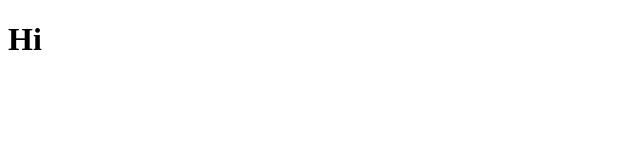
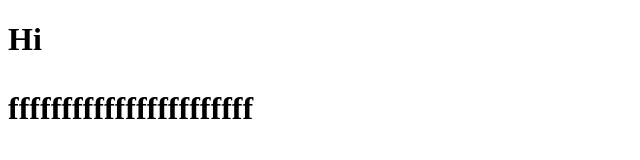
Before and after one commit to mdmonir56300/git-test, a plain HTML site: page index.html in a window 1280 px wide. Shown: the whole page, without its empty margins (0-640 px from the left). Drawn offline with Linux system fonts and the light colour scheme.

Commit message:
second Commit

```diff
--- a/index.html
+++ b/index.html
@@ -7,6 +7,7 @@
     <body>
 
         <h1> Hi
+            <p>fffffffffffffffffffffff</p>
 
         </h1>
     </body>
```
